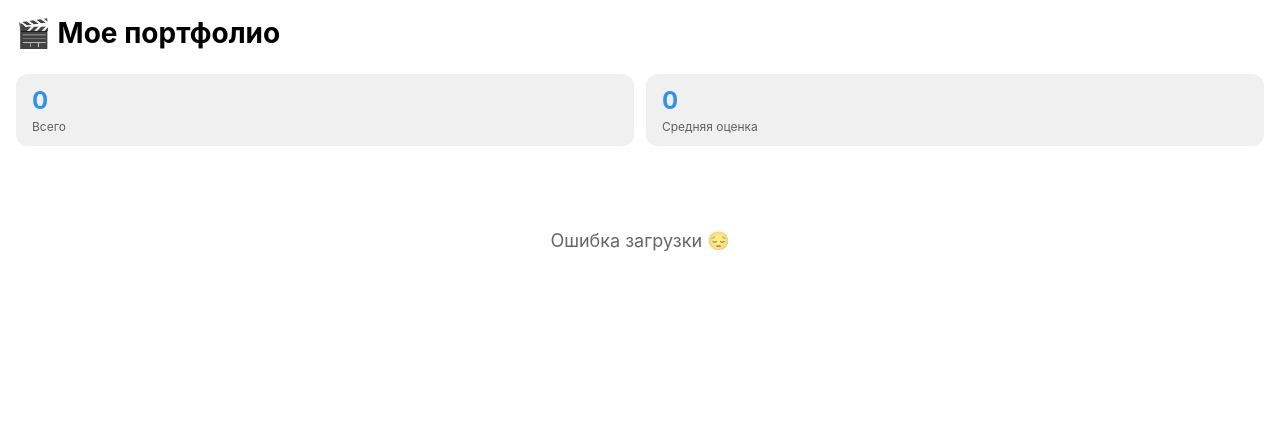
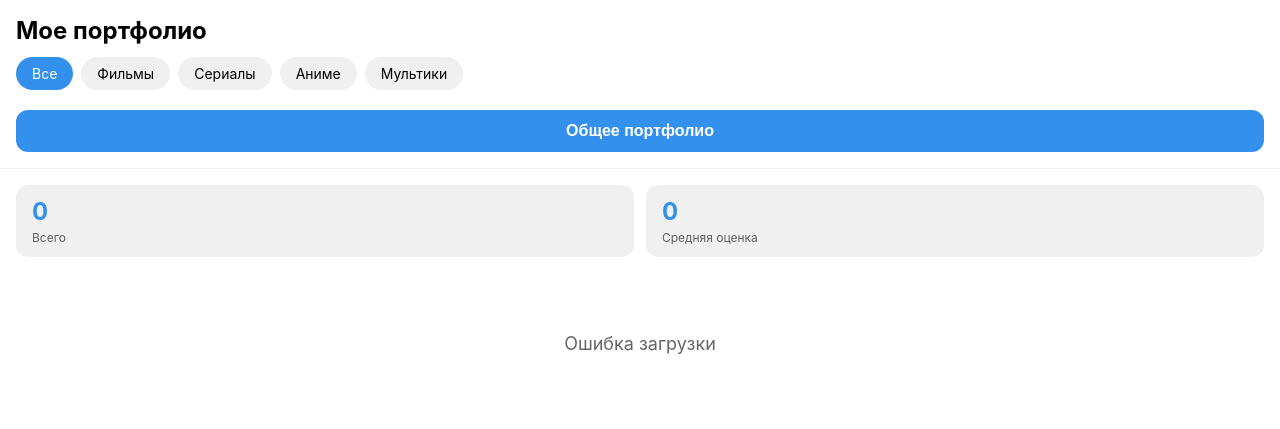
Before and after one commit to dilukliu0-cyber/film_for_us, a Python web app: template miniapp/templates/index.html in a window 1280 px wide. Shown: the top 429 px of the page. Run offline with Jinja, Linux system fonts and the light colour scheme; the template is opened without the code that fills it, so the values that code supplies are empty; some libraries are stand-ins or nearby versions.

Commit message:
v1.3: Add tabs, filters, and shared portfolio button

```diff
--- a/miniapp/templates/index.html
+++ b/miniapp/templates/index.html
@@ -3,7 +3,7 @@
 <head>
     <meta charset="UTF-8">
     <meta name="viewport" content="width=device-width, initial-scale=1.0">
-    <title>Мое портфолио фильмов</title>
+    <title>Портфолио фильмов</title>
     <script src="https://telegram.org/js/telegram-web-app.js"></script>
     <style>
         * {
@@ -16,23 +16,58 @@
             font-family: -apple-system, BlinkMacSystemFont, 'Segoe UI', Roboto, sans-serif;
             background: var(--tg-theme-bg-color, #ffffff);
             color: var(--tg-theme-text-color, #000000);
-            padding: 16px;
         }
 
         .header {
-            margin-bottom: 24px;
+            padding: 16px;
+            border-bottom: 1px solid var(--tg-theme-secondary-bg-color, #f0f0f0);
         }
 
         .header h1 {
-            font-size: 28px;
+            font-size: 24px;
             font-weight: 700;
-            margin-bottom: 8px;
+            margin-bottom: 12px;
+        }
+
+        .tabs {
+            display: flex;
+            gap: 8px;
+            overflow-x: auto;
+            padding-bottom: 8px;
+        }
+
+        .tab {
+            padding: 8px 16px;
+            border-radius: 20px;
+            background: var(--tg-theme-secondary-bg-color, #f0f0f0);
+            cursor: pointer;
+            white-space: nowrap;
+            font-size: 14px;
+            transition: all 0.2s;
+        }
+
+        .tab.active {
+            background: var(--tg-theme-button-color, #3390ec);
+            color: white;
+        }
+
+        .share-btn {
+            margin-top: 12px;
+            padding: 12px;
+            background: var(--tg-theme-button-color, #3390ec);
+            color: white;
+            border: none;
+            border-radius: 12px;
+            cursor: pointer;
+            width: 100%;
+            font-size: 16px;
+            font-weight: 600;
         }
 
         .stats {
             display: flex;
             gap: 12px;
-            margin-bottom: 24px;
+            padding: 16px;
             flex-wrap: wrap;
         }
 
@@ -54,6 +89,10 @@
             font-size: 12px;
             opacity: 0.6;
             margin-top: 4px;
+        }
+
+        .content {
+            padding: 0 16px 16px;
         }
 
         .movies-grid {
@@ -130,7 +169,15 @@
 </head>
 <body>
     <div class="header">
-        <h1>🎬 Мое портфолио</h1>
+        <h1>Мое портфолио</h1>
+        <div class="tabs">
+            <div class="tab active" onclick="filterMovies('all')">Все</div>
+            <div class="tab" onclick="filterMovies('movie')">Фильмы</div>
+            <div class="tab" onclick="filterMovies('tv')">Сериалы</div>
+            <div class="tab" onclick="filterMovies('anime')">Аниме</div>
+            <div class="tab" onclick="filterMovies('cartoon')">Мультики</div>
+        </div>
+        <button class="share-btn" onclick="sharePortfolio()">Общее портфолио</button>
     </div>
 
     <div class="stats" id="stats">
@@ -144,38 +191,66 @@
         </div>
     </div>
 
-    <div id="content">
+    <div class="content" id="content">
         <div class="loading">Загрузка...</div>
     </div>
 
     <script>
-        // Инициализация Telegram Web App
         const tg = window.Telegram.WebApp;
         tg.expand();
         tg.ready();
 
-        // Получаем user_id из URL
         const urlParams = new URLSearchParams(window.location.search);
         const userId = urlParams.get('user_id');
+        let allMovies = [];
+        let currentFilter = 'all';
 
         async function loadMovies() {
             try {
-                // Загружаем фильмы
                 const moviesResponse = await fetch(`/api/user/${userId}/movies`);
                 const moviesData = await moviesResponse.json();
 
-                // Загружаем статистику
                 const statsResponse = await fetch(`/api/user/${userId}/stats`);
                 const statsData = await statsResponse.json();
 
-                // Обновляем статистику
                 document.getElementById('total').textContent = statsData.total;
                 document.getElementById('avgRating').textContent = statsData.average_rating;
 
-                // Отображаем фильмы
+                allMovies = moviesData.movies;
+                displayMovies(allMovies);
+
+            } catch (error) {
+                console.error('Error loading movies:', error);
+                document.getElementById('content').innerHTML = `
+                    <div class="empty">
+                        <div class="empty-text">Ошибка загрузки</div>
+                    </div>
+                `;
+            }
+        }
+
+        function filterMovies(type) {
+            currentFilter = type;
+
+            // Обновляем активную вкладку
+            document.querySelectorAll('.tab').forEach(tab => {
+                tab.classList.remove('active');
+            });
+            event.target.classList.add('active');
+
+            // Фильтруем фильмы
+            let filtered = allMovies;
+            if (type !== 'all') {
+                filtered = allMovies.filter(m => m.type === type);
+            }
+
+            displayMovies(filtered);
+        }
+
+        function displayMovies(movies) {
             const content = document.getElementById('content');
 
-                if (moviesData.movies.length === 0) {
+            if (movies.length === 0) {
                 content.innerHTML = `
                     <div class="empty">
                         <div class="empty-icon">🎬</div>
@@ -185,7 +260,7 @@
                 return;
             }
 
-                const moviesHTML = moviesData.movies.map(movie => `
+            const moviesHTML = movies.map(movie => `
                 <div class="movie-card" onclick="showMovie(${movie.id})">
                     <img class="movie-poster"
                          src="${movie.poster_url || '/static/no-poster.png'}"
@@ -200,23 +275,18 @@
             `).join('');
 
             content.innerHTML = `<div class="movies-grid">${moviesHTML}</div>`;
-
-            } catch (error) {
-                console.error('Error loading movies:', error);
-                document.getElementById('content').innerHTML = `
-                    <div class="empty">
-                        <div class="empty-text">Ошибка загрузки 😔</div>
-                    </div>
-                `;
-            }
         }
 
         function showMovie(movieId) {
             tg.showAlert(`Фильм ID: ${movieId}`);
-            // Здесь можно добавить модальное окно с деталями
         }
 
-        // Загружаем данные при открытии
+        function sharePortfolio() {
+            const shareUrl = `${window.location.origin}/shared?user=${userId}`;
+            tg.showAlert(`Отправь эту ссылку другу:\n${shareUrl}`);
+            // TODO: Реализовать общее портфолио
+        }
+
         loadMovies();
     </script>
 </body>
```
Also changed, not shown: bot/bot.py (+10 -3 lines). Lines whose indentation alone changed are shown as unchanged.
